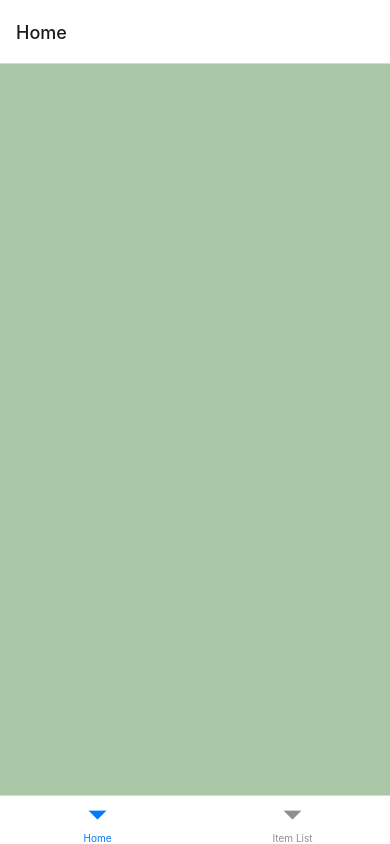
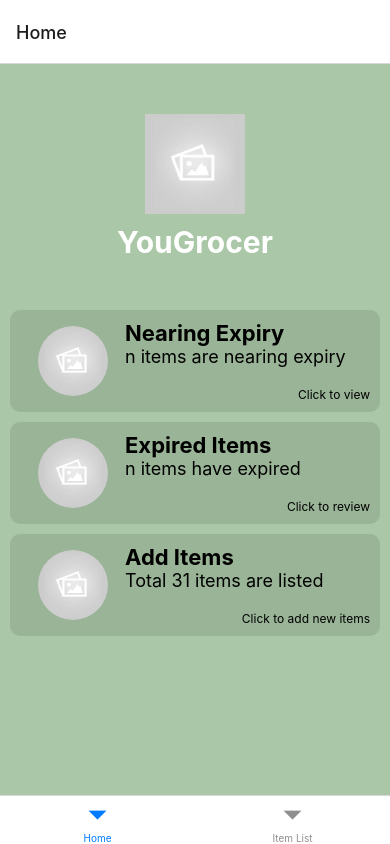
Before and after one commit to fadzilahrafiq/GroceryInventory, a React Native app: screen / in a window 390 px wide. Built offline with nearby package versions, Linux system fonts and the light colour scheme.

Commit message:
Second commit - random updates, mainly on home page

```diff
--- a/src/pages/Home/Home.style.tsx
+++ b/src/pages/Home/Home.style.tsx
@@ -4,12 +4,99 @@ export default StyleSheet.create({
 
     container:{
         flex:1,
-        backgroundColor:'#AAC8A7'
+        flexDirection: 'row',
+        flexWrap: 'wrap',
+        backgroundColor:'#AAC8A7',
+        alignContent: 'flex-start',
+        alignItems: 'center',
+        justifyContent: 'center',
+        paddingTop: 50
 
     },
     text:{
         color:'white',
         fontSize:24
 
+    },
+    header: {
+        width: '100%',
+        flexDirection: 'column',
+        flexWrap: 'wrap',
+        alignContent: 'center',
+        alignItems: 'center',
+        justifyContent: 'center',
+    },
+    headerLogo: {
+        width: 100,
+        height: 100,
+        marginBottom: 10,
+    },
+    headerText: {
+        width: '100%',
+        fontSize: 30,
+        fontWeight: 'bold',
+        textAlign: 'center',
+        color: 'white',
+    },
+    content: {
+        width: '100%',
+        flexDirection: 'column',
+        flexWrap: 'wrap',
+        alignContent: 'flex-start',
+        alignItems: 'center',
+        justifyContent: 'center',
+        padding: 10,
+        marginTop: 40
+    },
+    contentBox: {
+        width: '100%',
+        padding: 10,
+        marginBottom: 10,
+        borderRadius: 10,
+        flexDirection: 'row',
+        flexWrap: 'wrap',
+        alignContent: 'center',
+        justifyContent: 'center',
+        backgroundColor: 'rgba(0,0,0,.1)'
+    },
+    contentLogoContainer: {
+        width: '30%',
+        flexDirection: 'row',
+        flexWrap: 'wrap',
+        alignContent: 'center',
+        alignItems: 'center',
+        justifyContent: 'center',
+    },
+    contentTextContainer: {
+        width: '70%',
+        flexDirection: 'row',
+        flexWrap: 'wrap',
+        alignContent: 'center',
+        alignItems: 'center',
+        justifyContent: 'center',
+        // backgroundColor: 'black'
+    },
+    contentPlaceholderLogo: {
+        width: 70,
+        height: 70,
+        borderRadius: 50
+    },
+    contentTextCommon: {
+        width: '100%'
+    },
+    contentTextTitle: {
+        fontSize: 22,
+        fontWeight: 'bold'
+    },
+    contentTextSub: {
+        fontSize: 18
+    },
+    contentTextLink: {
+        fontSize: 12,
+        marginTop: 20,
+        alignContent: 'center',
+        alignItems: 'center',
+        justifyContent: 'center',
+        textAlign: 'right',
     }
 })
--- a/src/pages/Home/Home.tsx
+++ b/src/pages/Home/Home.tsx
@@ -1,11 +1,73 @@
-import React from 'react';
-import {Image, View} from 'react-native';
+import React, {useState, useEffect} from 'react';
+import {Image, View, Text} from 'react-native';
 import styles from './Home.style';
 
 const Home: React.FC = () => {
+  const [data, setData] = useState([]);
+  const [expiredData, setExpired] = useState([]);
+  const [nearingData, setNearing] = useState([]);
+
+  useEffect(() => {
+    const fetchData = async () => {
+      try {
+        // const response = await fetch('../../constants/sample-data.json');
+        // const jsonData = await response.json();
+        // setData(jsonData.itemList);
+        const response = require('../../constants/sample-data.json');
+        setData(response.itemList);
+      } catch (err) {
+        console.error(err);
+      }
+    };
+
+    fetchData();
+  }, []);
+
   return (
     <View style={styles.container}>
+      {/* HEADER CONTAINER */}
+      <View style={styles.header}>
+        <Image source={require('../../assets/images/default.png')} style={ styles.headerLogo } />
+        <Text style={styles.headerText}>YouGrocer</Text>
+      </View>
+      {/* CONTENT CONTAINER */}
+      <View style={styles.content}>
+        {/* CONTENT NEARING EXPIRY */}
+        <View style={styles.contentBox}>
+          <View style={styles.contentLogoContainer}>
+            <Image source={require('../../assets/images/default.png')} style={ styles.contentPlaceholderLogo } />
+          </View>
+          <View style={styles.contentTextContainer}>
+            <Text style={[styles.contentTextCommon, styles.contentTextTitle]}>Nearing Expiry</Text>
+            <Text style={[styles.contentTextCommon, styles.contentTextSub]}>n items are nearing expiry</Text>
+            <Text style={[styles.contentTextCommon, styles.contentTextLink]}>Click to view</Text>
+          </View>
+        </View>
 
+        {/* CONTENT EXPIRED */}
+        <View style={styles.contentBox}>
+          <View style={styles.contentLogoContainer}>
+            <Image source={require('../../assets/images/default.png')} style={ styles.contentPlaceholderLogo } />
+          </View>
+          <View style={styles.contentTextContainer}>
+            <Text style={[styles.contentTextCommon, styles.contentTextTitle]}>Expired Items</Text>
+            <Text style={[styles.contentTextCommon, styles.contentTextSub]}>n items have expired</Text>
+            <Text style={[styles.contentTextCommon, styles.contentTextLink]}>Click to review</Text>
+          </View>
+        </View>
+
+        {/* CONTENT ADD NEW ITEMS */}
+        <View style={styles.contentBox}>
+          <View style={styles.contentLogoContainer}>
+            <Image source={require('../../assets/images/default.png')} style={ styles.contentPlaceholderLogo } />
+          </View>
+          <View style={styles.contentTextContainer}>
+            <Text style={[styles.contentTextCommon, styles.contentTextTitle]}>Add Items</Text>
+            <Text style={[styles.contentTextCommon, styles.contentTextSub]}>Total { data.length } items are listed</Text>
+            <Text style={[styles.contentTextCommon, styles.contentTextLink]}>Click to add new items</Text>
+          </View>
+        </View>
+      </View>
     </View>
   );
 };
```
